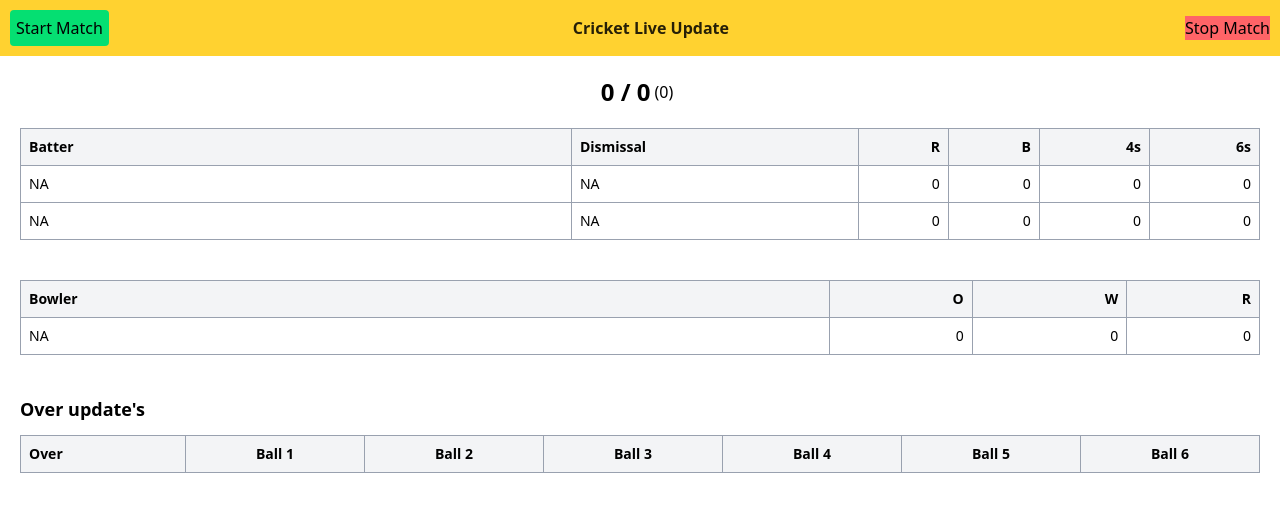
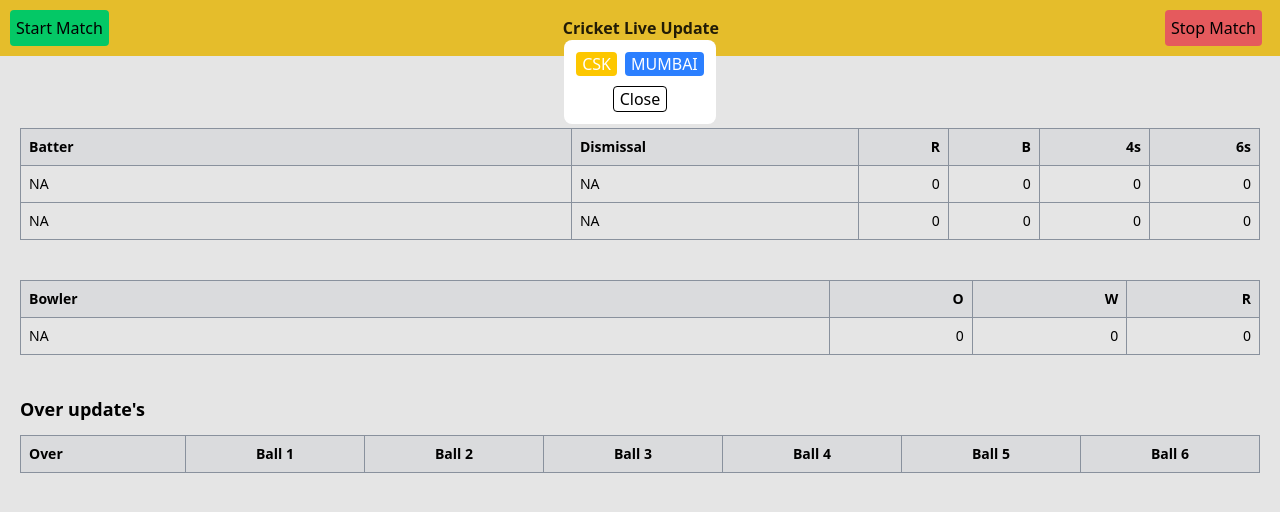
Before and after one commit to Srinath-Rajkumar/react-cricket-score-card, a React (Vite) app: page / in a window 1280 px wide. Both pictures are taken after a click on the button "Start Match". Shown: the top 512 px of the page. Built offline with nearby package versions, Linux system fonts and the light colour scheme.

Commit message:
updated modal in the navbar

```diff
--- a/src/components/Button.jsx
+++ b/src/components/Button.jsx
@@ -1,14 +1,13 @@
-function Button({ id, className, onClick, btnName,disabled = false }) {
+function Button({ id, className, onClick, disabled = false, children }) {
   return (
     <button
       type="button"
-      // className={`common-start-stop-btn ${className}`}
-       className={className}
+      className={className}
       id={id}
       onClick={onClick}
       disabled={disabled}
     >
-      {btnName} Match
+      {children}
     </button>
   );
 }
--- a/src/components/Navbar.jsx
+++ b/src/components/Navbar.jsx
@@ -1,9 +1,45 @@
+import { useState, useRef, useEffect } from "react";
 import Button from "./Button";
 
 function Navabar() {
-  function handleBtnClick(e){
-    console.log(e.target.id)
+  const [isDialogBoxOpen, setIsDialogBoxOpen] = useState(false);
+
+  const dialogRef = useRef(null);
+
+  useEffect(() => {
+    if (isDialogBoxOpen) {
+      dialogRef.current.showModal();
+    } else {
+      dialogRef.current.close();
     }
+  }, [isDialogBoxOpen]);
+
+  function handleBtnClick(e) {
+    console.log(e.target.id);
+    if (e.target.id === "matchStartBtn") {
+      setIsDialogBoxOpen(true);
+    } else if (e.target.id === "matchStopBtn") {
+      setIsDialogBoxOpen(false);
+    }
+  }
+  function handleCloseModal() {
+    setIsDialogBoxOpen(false);
+  }
+
+  useEffect(() => {
+    const handleKeyDown = (e) => {
+      if (e.key === "Escape" && isDialogBoxOpen) {
+        setIsDialogBoxOpen(false);
+        console.log("Escape click while modal open");
+      }
+    };
+    window.addEventListener("keydown", handleKeyDown);
+
+    return () => {
+      window.removeEventListener("keydown", handleKeyDown);
+    };
+  }, [isDialogBoxOpen]);
+
   return (
     <>
       <div id="header" className="flex bg-amber-300 p-2.5 items-center">
@@ -11,24 +47,54 @@
           className="common-start-stop-btn start-btn"
           id="matchStartBtn"
           onClick={handleBtnClick}
-        btnName="Start"
-      />
+        >
+          Start Match
+        </Button>
         <div className="grow">
           <p className="text-black/85 font-bold text-center">
             Cricket Live Update
           </p>
         </div>
         <Button
-        className="stop-btn"
+          className="common-start-stop-btn stop-btn"
           id="matchStopBtn"
           onClick={handleBtnClick}
-        btnName="Stop"
-      />
+        >
+          Stop Match
+        </Button>
       </div>
-      <dialog id="selectTeamModal" class="p-3 rounded-lg bg-white max-w-max absolute justify-self-center mt-10 ">
-            <div id="teamButtons">
-                <button type="button" value="1" class="button bg-yellow-400">CSK</button>
-                <button type="button" value="2" class="button bg-blue-500 ">MUMBAI</button>
+      <dialog
+        id="selectTeamModal"
+        className="p-3 rounded-lg bg-white max-w-max absolute justify-self-center mt-10 "
+        ref={dialogRef}
+      >
+        <div id="teamButtons" className="flex gap-2">
+          <Button
+            className="button-team bg-yellow-400"
+            id="team1"
+            onClick={handleBtnClick}
+            value="1"
+          >
+            CSK
+          </Button>
+          <Button
+            className="button-team bg-blue-500"
+            id="team2"
+            onClick={handleBtnClick}
+            value="2"
+          >
+            MUMBAI
+          </Button>
+        </div>
+        <div className="flex justify-center mt-2.5">
+          <button
+            type="button"
+            className="button border hover:cursor-pointer text-black"
+            onClick={handleCloseModal}
+          >
+            {" "}
+            Close
+          </button>
         </div>
       </dialog>
     </>
--- a/src/index.css
+++ b/src/index.css
@@ -8,7 +8,10 @@
   @apply p-2 border border-gray-400 text-right;
 }
 
-.button {
+.button{
+  @apply rounded-sm hover:cursor-pointer text-black px-1.5;
+}
+.button-team {
   @apply rounded-sm hover:cursor-pointer text-white px-1.5;
 }
 
```
Lines whose indentation alone changed are shown as unchanged.
